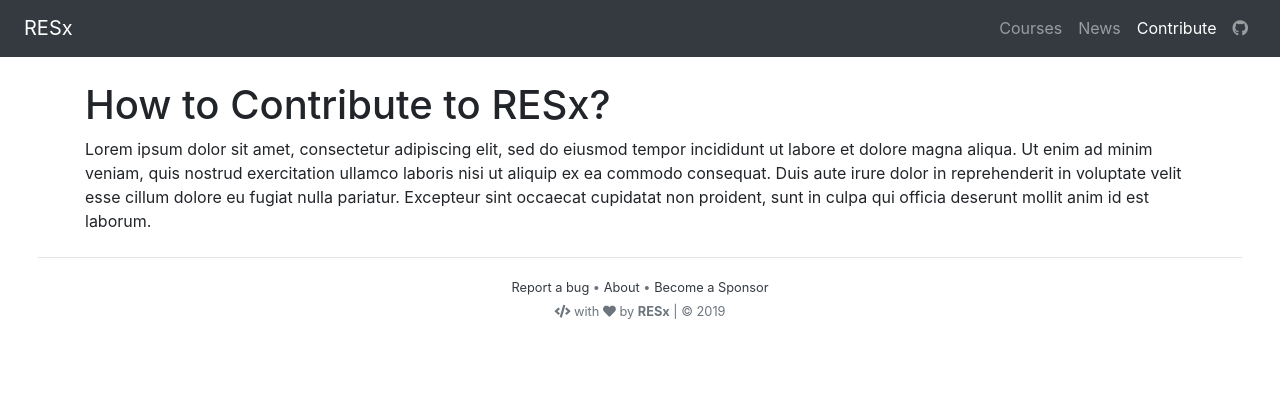
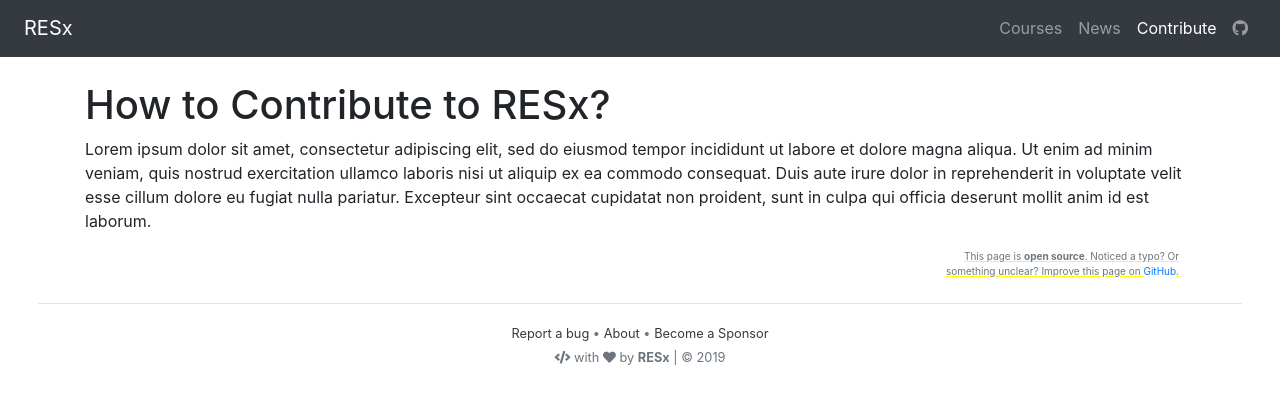
Before and after one commit to FCIS-ASU-RESx/FCIS-ASU-RESx.github.io, a Jekyll site: the page built from pages/contribute.md, in a window 1280 px wide. Shown: the top 404 px of the page. Built offline with Jekyll 4.4.1, drawn with Linux system fonts in a browser that asks for light colours; nearby versions of some CDN libraries; our own code applies the rules of GitHub Pages for plain Markdown files.

Commit message:
Add a Footer to Document Layout

```diff
--- a/_layouts/document.html
+++ b/_layouts/document.html
@@ -4,4 +4,12 @@
 
 <div class="container my-4">
     {{ content }}
+
+    <div class="row text-muted">
+        <div class="col-lg-3 document-footer ml-auto mr-3">
+            This page is <b>open source</b>. Noticed a typo? Or something unclear? Improve this page on
+            <a href="{{ site.author.github }}/{{ site.title }}.github.io/edit/master/{{ page.path }}">GitHub</a>.
+        </div>
+    </div>
+
 </div>
--- a/_sass/_base.scss
+++ b/_sass/_base.scss
@@ -77,3 +77,12 @@
         background: #dc3545;
     }
 }
+
+.document-footer {
+    font-size: 10px;
+    text-decoration: underline;
+    text-decoration-color: yellow;
+    text-align: right;
+
+    >a { @extend .animated-link; }
+}
--- a/news/index.html
+++ b/news/index.html
@@ -1,7 +1,8 @@
 ---
-layout: document
+layout: default
 ---
 
+<div class="container my-4">
 	<!-- This loops through the paginated posts -->
 	{% for post in paginator.posts %}
 		{{ post }}
@@ -25,3 +26,4 @@
 		{% endif %}
 
 	</div>
+</div>
```
Lines whose indentation alone changed are shown as unchanged.
